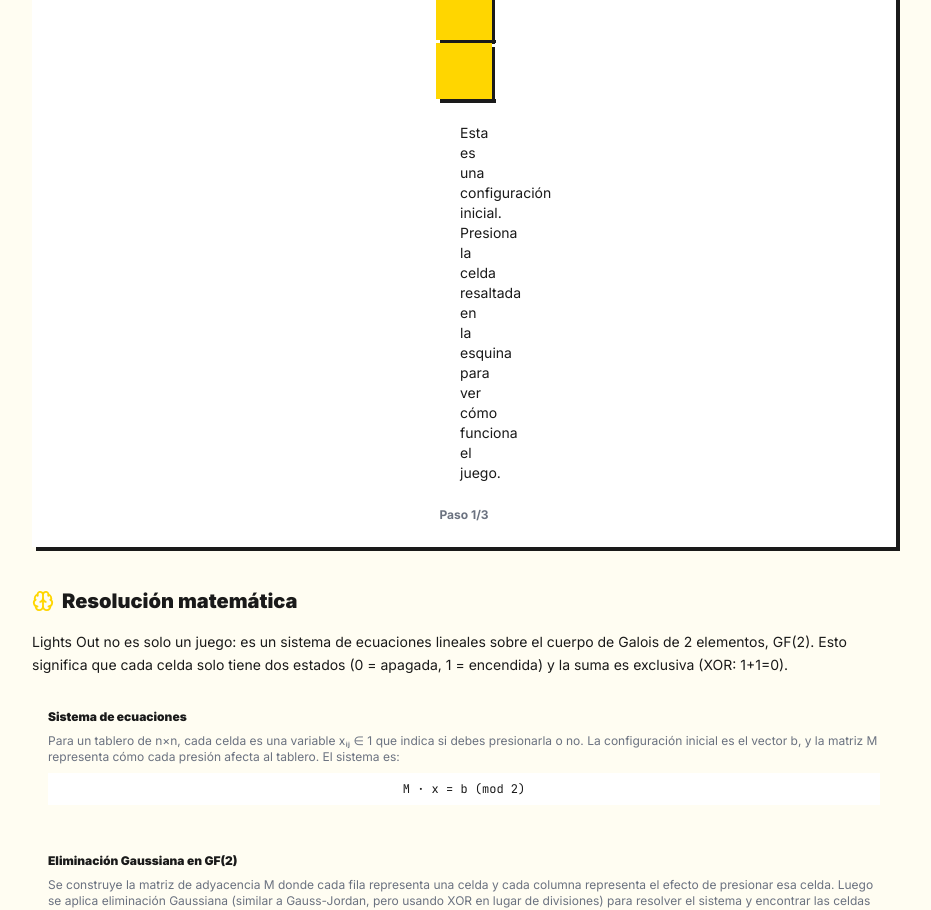
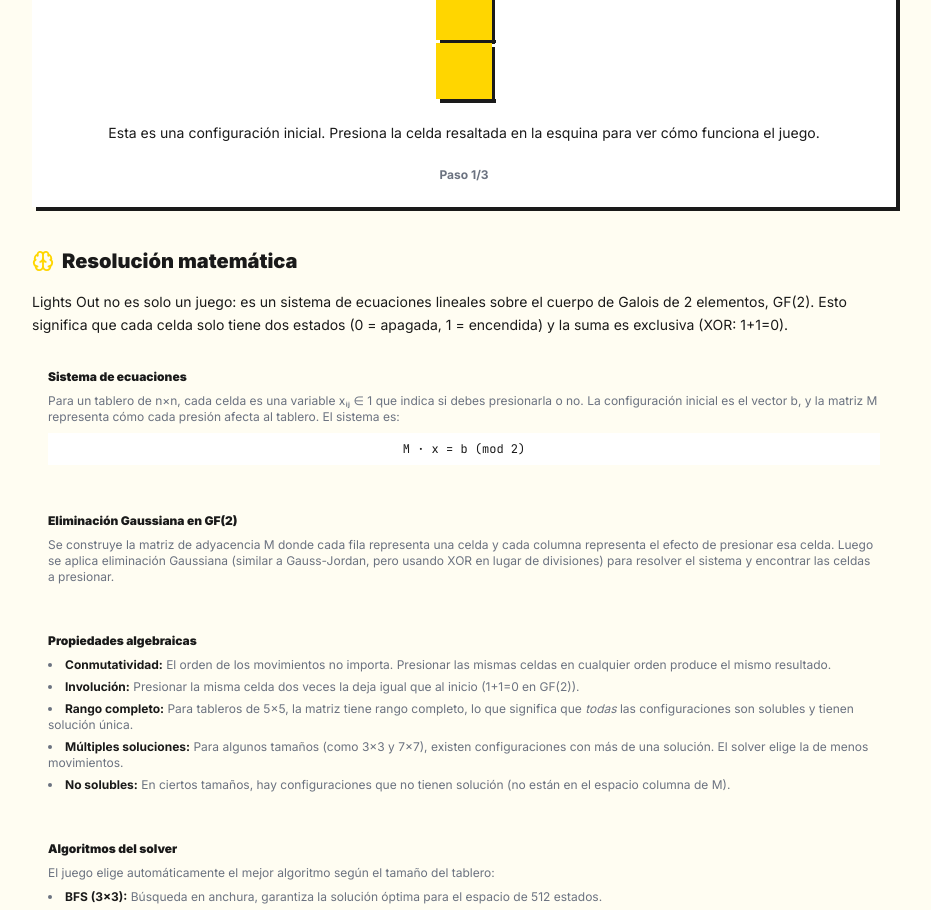
Before and after one commit to NachoLedesma33/LightsOut-Game, a React (Vite) app: page /how-to-play in a window 1280 px wide. Shown: the part 1280-2190 px from the top of the page, without its empty margins (176-1107 px from the left). Built offline with nearby package versions, Linux system fonts and the light colour scheme.

Commit message:
fix: tutorial description paragraph full width instead of max-w-sm

```diff
--- a/src/pages/Help.tsx
+++ b/src/pages/Help.tsx
@@ -125,7 +125,7 @@ function TutorialBoard() {
         })}
       </div>
 
-      <p className="text-sm text-center max-w-sm text-[var(--color-text)]">
+      <p className="text-sm text-center w-full text-[var(--color-text)]">
         {currentStep?.description}
       </p>
 
```
